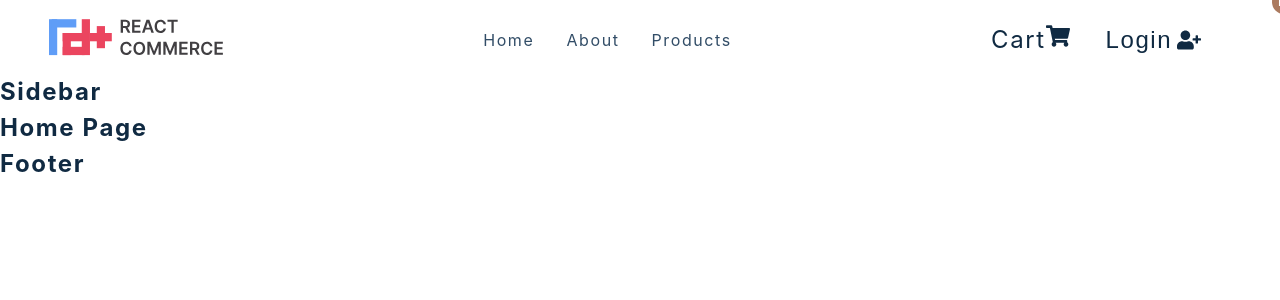
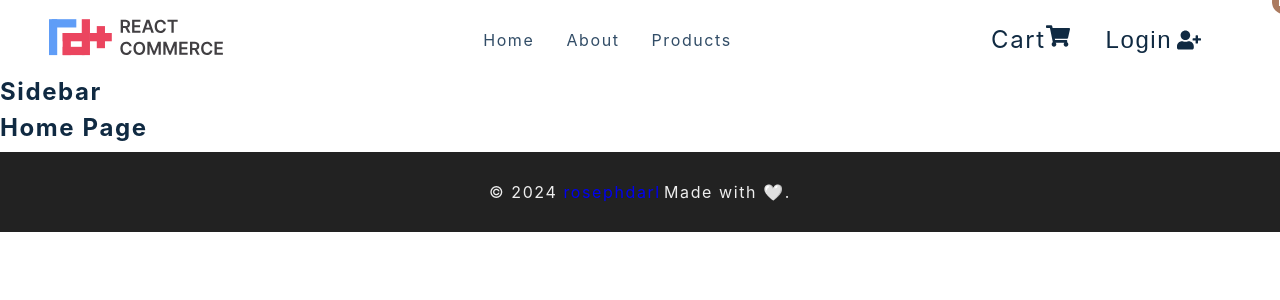
Before and after one commit to rdtungul/react-commerce, a React (Create React App) app: page / in a window 1280 px wide. Shown: the top 300 px of the page. Built offline with nearby package versions, Linux system fonts and the light colour scheme.

Commit message:
configuring footer components

```diff
--- a/src/components/Footer.js
+++ b/src/components/Footer.js
@@ -1,8 +1,18 @@
-import React from 'react'
-import styled from 'styled-components'
+import React from "react";
+import styled from "styled-components";
+import { Link } from "react-router-dom/cjs/react-router-dom";
 const Footer = () => {
-  return <h4>footer</h4>
-}
+  const years = new Date().getFullYear();
+  return (
+    <Wrapper>
+      <h5>
+        &copy; {years}{" "}
+        <Link to="https://rosephdarl.netlify.app/">rosephdarl</Link>
+      </h5>
+      <h5>Made with 🤍.</h5>
+    </Wrapper>
+  );
+};
 
 const Wrapper = styled.footer`
   height: 5rem;
@@ -18,7 +28,7 @@ const Wrapper = styled.footer`
   h5 {
     color: var(--clr-white);
     margin: 0.1rem;
-
+    color: #eeeeee !important;
     font-weight: 400;
     text-transform: none;
     line-height: 1.25;
@@ -26,6 +36,6 @@ const Wrapper = styled.footer`
   @media (min-width: 776px) {
     flex-direction: row;
   }
-`
+`;
 
-export default Footer
+export default Footer;
```
